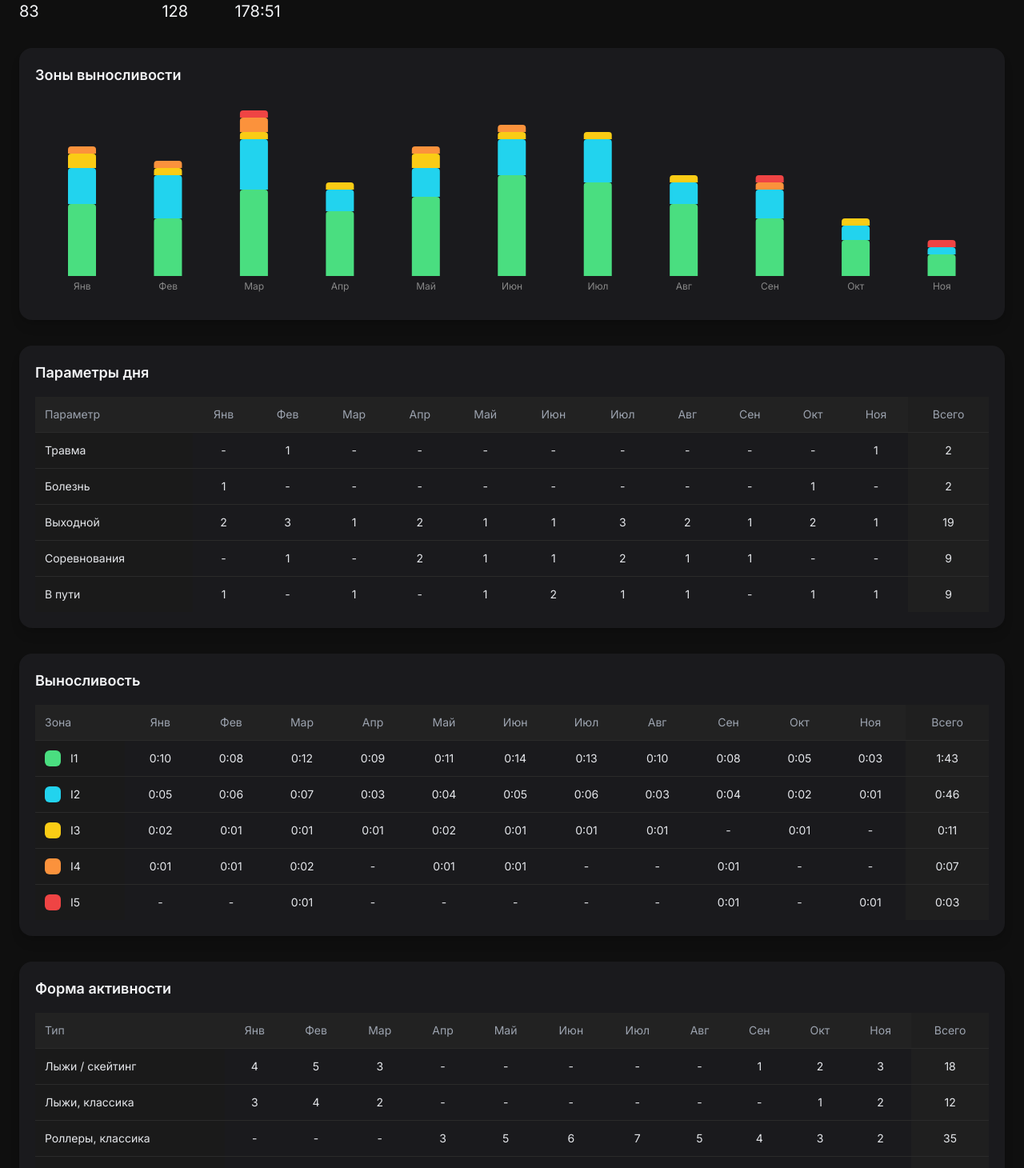
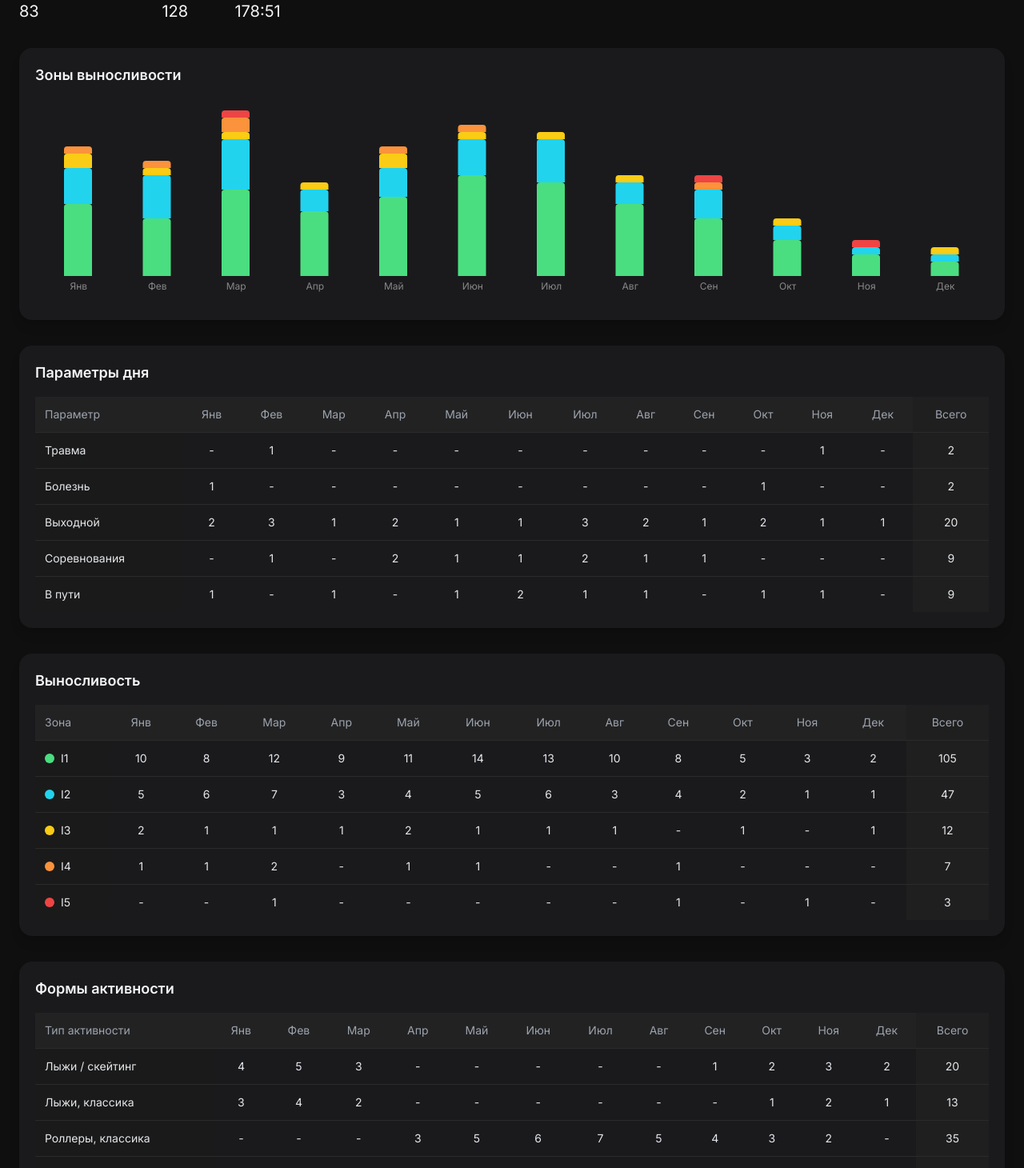
Before and after one commit to mbaliabin/dagbook-test, a React (Vite) app in the folder fasx-frontend/: page /statistics in a window 1280 px wide. Shown: the part 341-1801 px from the top of the page at 80% size. Built offline with nearby package versions, Linux system fonts and the light colour scheme.

Commit message:
Доработка StatisticsPage.tsx 221

```diff
--- a/fasx-frontend/src/pages/StatisticsPage.tsx
+++ b/fasx-frontend/src/pages/StatisticsPage.tsx
@@ -23,7 +23,9 @@ import { DateRange } from "react-date-range";
 import { ru } from "date-fns/locale";
 import "react-date-range/dist/styles.css";
 import "react-date-range/dist/theme/default.css";
+import weekOfYear from "dayjs/plugin/weekOfYear";
 
+dayjs.extend(weekOfYear);
 dayjs.locale("ru");
 
 export default function StatsPage() {
@@ -69,21 +71,27 @@ export default function StatsPage() {
     return `${h}:${m.toString().padStart(2, "0")}`;
   };
 
-  // --- Фильтрация месяцев для текущего года ---
+  // --- Новая логика колонок ---
+  const computeWeekColumns = () => {
+    const today = dayjs();
+    const currentWeek = today.week(); // текущая неделя
+    const weeks: string[] = [];
+    for (let i = 1; i <= currentWeek; i++) {
+      weeks.push(`Неделя ${i}`);
+    }
+    return weeks;
+  };
+
+  const computeMonthColumns = () => {
+    const today = dayjs();
+    const currentMonth = today.month(); // 0-11
+    return months.slice(0, currentMonth + 1);
+  };
+
   const computeColumns = () => {
-    const today = dayjs();
-    if (periodType === "week") {
-      const weeks: string[] = [];
-      for (let i = 1; i <= 52; i++) weeks.push(`Неделя ${i}`);
-      return weeks;
-    }
-    if (periodType === "month" || periodType === "year") {
-      if (dayjs().year() === 2025) { // текущий год
-        const currentMonth = today.month(); // 0-11
-        return months.slice(0, currentMonth + 1);
-      }
-      return months;
-    }
+    if (periodType === "week") return computeWeekColumns();
+    if (periodType === "month") return computeMonthColumns();
+    if (periodType === "year") return months;
     if (periodType === "custom") {
       const start = dayjs(dateRange.startDate);
       const end = dayjs(dateRange.endDate);
@@ -265,8 +273,7 @@ export default function StatsPage() {
               </tr>
             </thead>
             <tbody>
-              {[
-                { param: "Травма", months: [0, 1, 0, 0, 0, 0, 0, 0, 0, 0, 1, 0] },
+              {[{ param: "Травма", months: [0, 1, 0, 0, 0, 0, 0, 0, 0, 0, 1, 0] },
                 { param: "Болезнь", months: [1, 0, 0, 0, 0, 0, 0, 0, 0, 1, 0, 0] },
                 { param: "Выходной", months: [2, 3, 1, 2, 1, 1, 3, 2, 1, 2, 1, 1] },
                 { param: "Соревнования", months: [0, 1, 0, 2, 1, 1, 2, 1, 1, 0, 0, 0] },
@@ -300,25 +307,25 @@ export default function StatsPage() {
             <tbody>
               {filteredEnduranceZones.map((z) => (
                 <tr key={z.zone} className="border-t border-[#2a2a2a] hover:bg-[#252525]/60 transition">
-                  <td className="p-3 flex items-center gap-3 sticky left-0 bg-[#1a1a1a]">
-                    <div className="w-5 h-5 rounded-md" style={{ backgroundColor: z.color }}></div>
+                  <td className="p-3 flex items-center gap-2 sticky left-0 bg-[#1a1a1a]">
+                    <span className="inline-block w-3 h-3 rounded-full" style={{ backgroundColor: z.color }}></span>
                     {z.zone}
                   </td>
-                  {z.months.map((val,i)=>(<td key={i} className="p-3 text-center">{val>0?formatTime(val):"-"}</td>))}
-                  <td className="p-3 text-center font-medium bg-[#1f1f1f]">{formatTime(z.total)}</td>
+                  {z.months.map((val,i)=>(<td key={i} className="p-3 text-center">{val>0?val:"-"}</td>))}
+                  <td className="p-3 text-center font-medium bg-[#1f1f1f]">{z.total}</td>
                 </tr>
               ))}
             </tbody>
           </table>
         </div>
 
-        {/* Активность */}
+        {/* Формы активности */}
         <div className="bg-[#1a1a1d] p-5 rounded-2xl shadow-lg overflow-x-auto">
-          <h2 className="text-lg font-semibold text-gray-100 mb-4">Форма активности</h2>
+          <h2 className="text-lg font-semibold text-gray-100 mb-4">Формы активности</h2>
           <table className="w-full min-w-[900px] text-sm border-collapse">
             <thead>
               <tr className="bg-[#222] text-gray-400 text-left">
-                <th className="p-3 font-medium sticky left-0 bg-[#222]">Тип</th>
+                <th className="p-3 font-medium sticky left-0 bg-[#222]">Тип активности</th>
                 {filteredMonths.map((m) => (<th key={m} className="p-3 font-medium text-center">{m}</th>))}
                 <th className="p-3 font-medium text-center bg-[#1f1f1f]">Всего</th>
               </tr>
```
